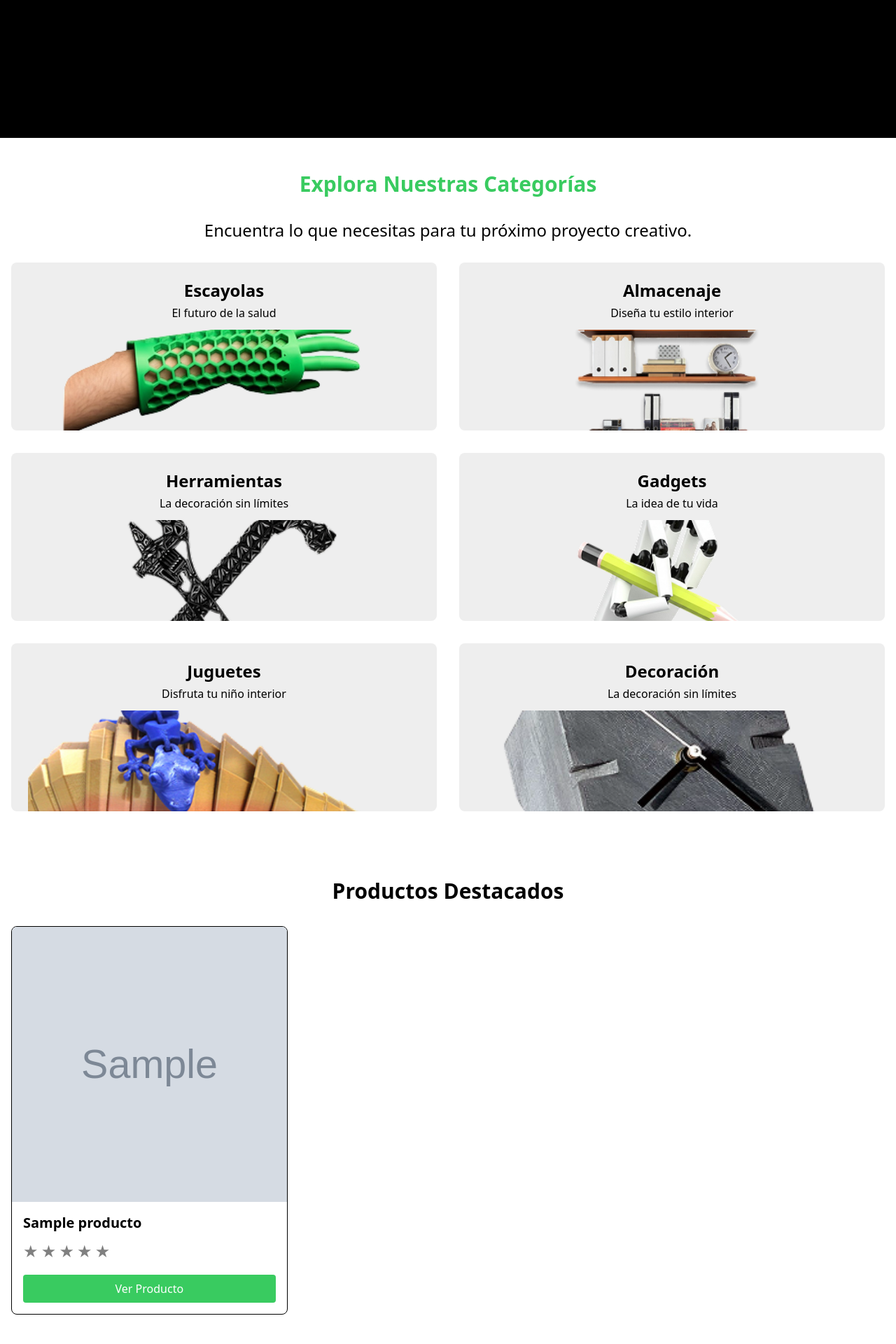
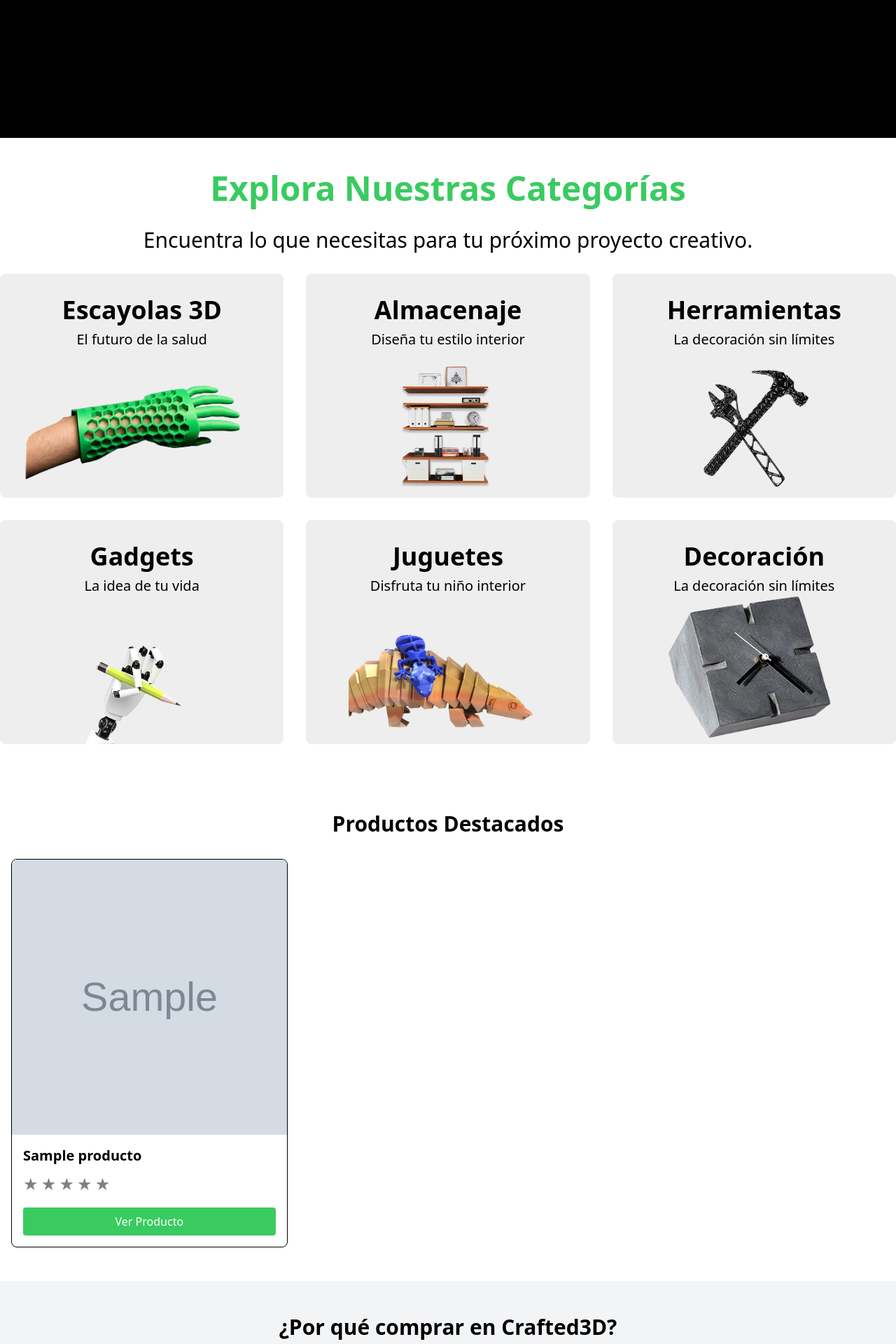
Before and after one commit to Matalentajas/Proyecto-Final-AOrient, a Flask app: template Crafted3D/app/templates/index.html in a window 1280 px wide. Shown: the part 587-2507 px from the top of the page at 70% size. Run offline with Flask 3, Linux system fonts and the light colour scheme; the template is opened without the code that fills it: most values are stand-ins (such as "Sample title", 1, 10 or a date in 2020); grey boxes marked "Sample" are stand-in pictures; parts of the project's set-up code (start-up, migrations or seed data) failed here and were passed over; some libraries are stand-ins or nearby versions.

Commit message:
Mejorar la sección de categorías: actualizar estilos, aumentar el tamaño de texto y ajustar la visualización de imágenes para una mejor experiencia de usuario.

```diff
--- a/Crafted3D/app/templates/index.html
+++ b/Crafted3D/app/templates/index.html
@@ -15,59 +15,82 @@
 
 
 
-<section class="container mx-auto py-12 px-4">
-  <h2 class="text-3xl font-bold text-center mb-8 text-[#39CB60]">Explora Nuestras Categorías</h2>
-  <p class="text-center text-2xl mb-[30px]">Encuentra lo que necesitas para tu próximo proyecto creativo.</p>
-  <div class="grid grid-cols-2 gap-8">
+<!-- Sección Categorías -->
+<section class="container mx-auto py-12">
+  <h2 class="text-5xl font-bold text-center mb-8 text-[#39CB60]">Explora Nuestras Categorías</h2>
+  <p class="text-center text-3xl mb-[30px]">Encuentra lo que necesitas para tu próximo proyecto creativo.</p>
+  <div class="grid grid-cols-1 sm:grid-cols-2 md:grid-cols-3 gap-8">
     <!-- Tarjeta 1: Escayolas 3D -->
-    <a href="/productos/escayolas3D" class="block">
-      <div class="bg-[#EEEEEE] rounded-lg overflow-hidden hover:shadow-lg transition-shadow cursor-pointer flex flex-col items-center p-6 h-[30vh]">
-        <h3 class="text-2xl font-bold mb-1 text-center">Escayolas</h3>
-        <p class="text-base mb-3 text-center">El futuro de la salud</p>
-        <img src="{{ url_for('static', filename='css/images/Esc.png') }}" alt="Escayolas 3D" class="w-full h-40 object-cover rounded-md">
+    <a href="/productos/escayolas3D">
+      <div class="bg-[#EEEEEE] rounded-lg overflow-hidden hover:shadow-lg transition-shadow cursor-pointer h-[40vh]">
+        <div class="felx text-center p-4">
+          <h3 class="text-4xl font-bold mt-4 mb-2">Escayolas 3D</h3>
+          <p class="text-xl">El futuro de la salud</p>
+        </div>
+        <img src="{{ url_for('static', filename='css/images/Esc.png') }}" alt="Escayolas 3D" class="w-full h-48 object-cover mt-[20px]">
+
       </div>
     </a>
     <!-- Tarjeta 2: Almacenaje -->
-    <a href="/productos/almacenaje" class="block">
-      <div class="bg-[#EEEEEE] rounded-lg overflow-hidden hover:shadow-lg transition-shadow cursor-pointer flex flex-col items-center p-6 h-[30vh]">
-        <h3 class="text-2xl font-bold mb-1 text-center">Almacenaje</h3>
-        <p class="text-base mb-3 text-center">Diseña tu estilo interior</p>
-        <img src="{{ url_for('static', filename='css/images/Alm.png') }}" alt="Almacenaje" class="w-3/4 h-40 object-cover rounded-md">
+    <a href="/productos/almacenaje">
+      <div class="bg-[#EEEEEE] rounded-lg overflow-hidden hover:shadow-lg transition-shadow cursor-pointer h-[40vh]">
+        <div class="fel</a>x text-center p-4">
+          <h3 class="text-4xl font-bold mt-4 mb-2">Almacenaje</h3>
+          <p class="text-xl">Diseña tu estilo interior</p>
+        </div>
+        <div class="flex justify-center">
+          <img src="{{ url_for('static', filename='css/images/Alm.png') }}" alt="Escayolas 3D" class="w-[50%] object-cover">
+        </div>
       </div>
     </a>
     <!-- Tarjeta 3: Herramientas -->
-    <a href="/productos/herramientas" class="block">
-      <div class="bg-[#EEEEEE] rounded-lg overflow-hidden hover:shadow-lg transition-shadow cursor-pointer flex flex-col items-center p-6 h-[30vh]">
-        <h3 class="text-2xl font-bold mb-1 text-center">Herramientas</h3>
-        <p class="text-base mb-3 text-center">La decoración sin límites</p>
-        <img src="{{ url_for('static', filename='css/images/Her.png') }}" alt="Herramientas" class="w-3/4 h-40 object-cover rounded-md">
+    <a href="/productos/herramientas">
+      <div class="bg-[#EEEEEE] rounded-lg overflow-hidden hover:shadow-lg transition-shadow cursor-pointer h-[40vh]">
+        <div class="felx text-center p-4">
+        <h3 class="text-4xl font-bold mt-4 mb-2">Herramientas</h3>
+        <p class="text-xl">La decoración sin límites</p>
+        </div>
+        <div class="flex justify-center mt-[-20px]">
+        <img src="{{ url_for('static', filename='css/images/Her.png') }}" alt="Escayolas 3D" class="w-[50%] object-cover">
+        </div>
       </div>
     </a>
     <!-- Tarjeta 4: Gadgets -->
-    <a href="/productos/gadgets" class="block">
-      <div class="bg-[#EEEEEE] rounded-lg overflow-hidden hover:shadow-lg transition-shadow cursor-pointer flex flex-col items-center p-6 h-[30vh]">
-        <h3 class="text-2xl font-bold mb-1 text-center">Gadgets</h3>
-        <p class="text-base mb-3 text-center">La idea de tu vida</p>
-        <img src="{{ url_for('static', filename='css/images/Gad.png') }}" alt="Gadgets" class="w-3/4 h-40 object-cover rounded-md">
+    <a href="/productos/gadgets">
+      <div class="bg-[#EEEEEE] rounded-lg overflow-hidden hover:shadow-lg transition-shadow cursor-pointer h-[40vh]">
+        <div class="felx text-center p-4">
+          <h3 class="text-4xl font-bold mt-4 mb-2">Gadgets</h3>
+          <p class="text-xl">La idea de tu vida</p>
+        </div>
+        <div class="flex justify-center">
+          <img src="{{ url_for('static', filename='css/images/Gad.png') }}" alt="Escayolas 3D" class="w-[50%] object-cover">
+        </div>
       </div>
     </a>
     <!-- Tarjeta 5: Juguetes -->
-    <a href="/productos/juguetes" class="block">
-      <div class="bg-[#EEEEEE] rounded-lg overflow-hidden hover:shadow-lg transition-shadow cursor-pointer flex flex-col items-center p-6 h-[30vh]">
-        <h3 class="text-2xl font-bold mb-1 text-center">Juguetes</h3>
-        <p class="text-base mb-3 text-center">Disfruta tu niño interior</p>
-        <img src="{{ url_for('static', filename='css/images/Jug.png') }}" alt="Juguetes" class="w-full h-40 object-cover rounded-md">
+    <a href="/productos/juguetes">
+      <div class="bg-[#EEEEEE] rounded-lg overflow-hidden hover:shadow-lg transition-shadow cursor-pointer h-[40vh]">
+        <div class="felx text-center p-4">
+          <h3 class="text-4xl font-bold mt-4 mb-2">Juguetes</h3>
+          <p class="text-xl">Disfruta tu niño interior</p>
+        </div>
+        <div class="flex justify-center items-center">
+          <img src="{{ url_for('static', filename='css/images/Jug.png') }}" alt="Escayolas 3D" class="w-[70%] object-cover">
+        </div>
       </div>
     </a>
     <!-- Tarjeta 6: Decoración -->
-    <a href="/productos/decoracion" class="block">
-      <div class="bg-[#EEEEEE] rounded-lg overflow-hidden hover:shadow-lg transition-shadow cursor-pointer flex flex-col items-center p-6 h-[30vh]">
-        <h3 class="text-2xl font-bold mb-1 text-center">Decoración</h3>
-        <p class="text-base mb-3 text-center">La decoración sin límites</p>
-        <img src="{{ url_for('static', filename='css/images/Dec.png') }}" alt="Decoración" class="w-full h-40 object-cover rounded-md">
+    <a href="/productos/decoracion">
+      <div class="bg-[#EEEEEE] rounded-lg overflow-hidden hover:shadow-lg transition-shadow cursor-pointer h-[40vh]">
+        <div class="felx text-center p-4">
+          <h3 class="text-4xl font-bold mt-4 mb-2">Decoración</h3>
+          <p class="text-xl">La decoración sin límites</p>
+        </div>
+        <div class="flex justify-center items-center mt-[-60px]">
+          <img src="{{ url_for('static', filename='css/images/Dec.png') }}" alt="Escayolas 3D" class="w-[70%] object-cover">
+        </div>
       </div>
     </a>
-  </div>
 </section>
 
 
```
